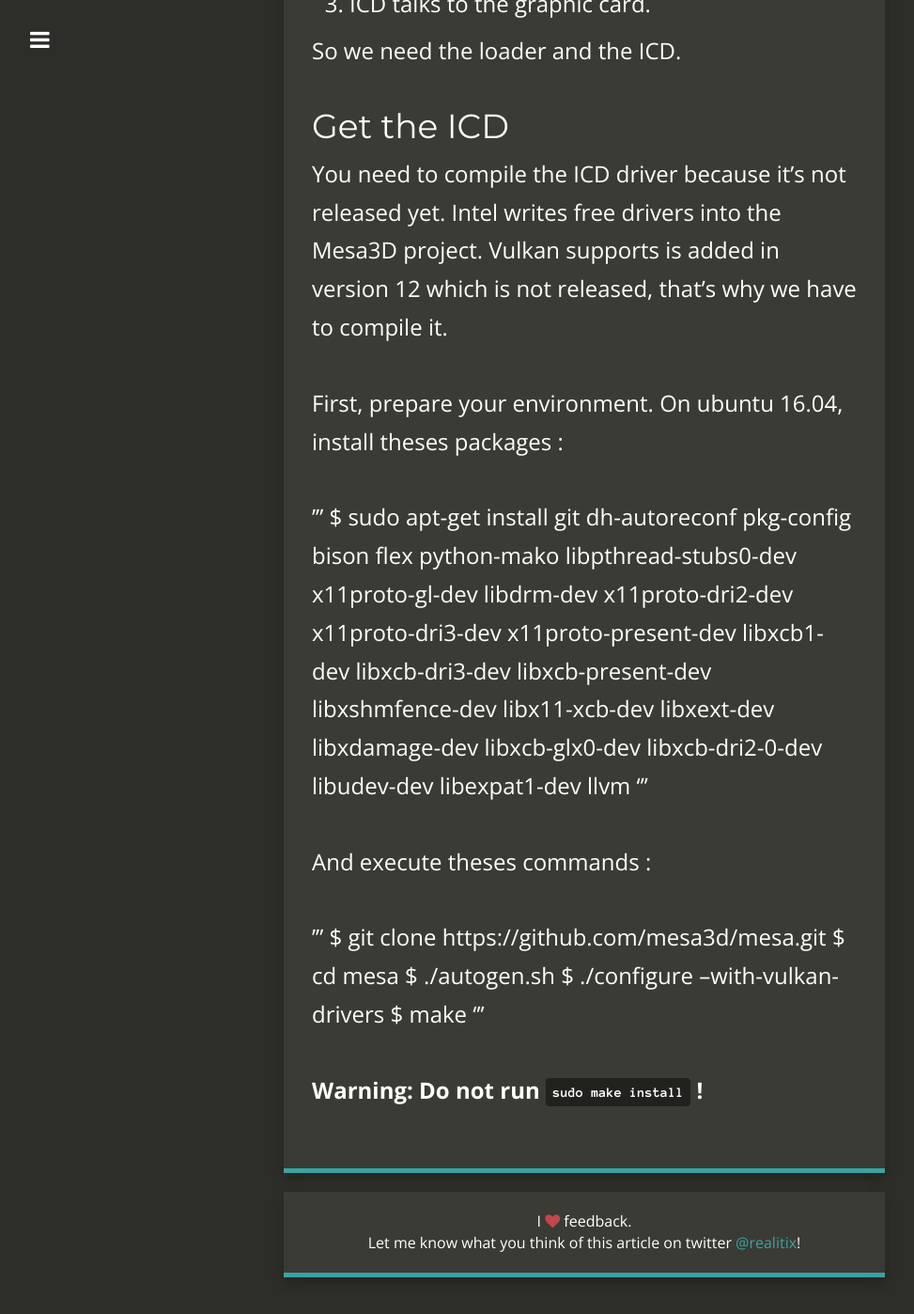
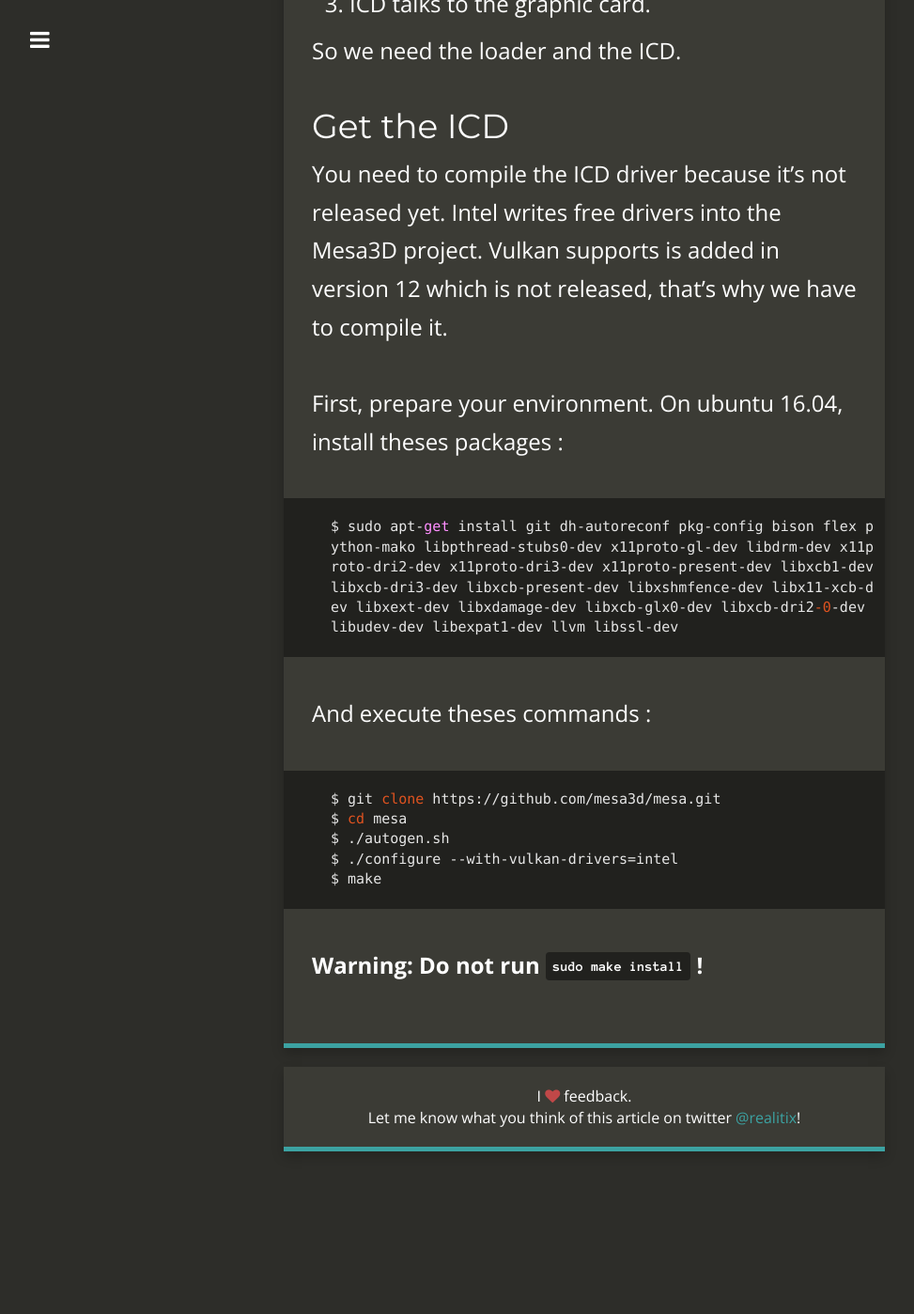
Before and after one commit to realitix/realitix.github.io, a Jekyll site: the page built from _posts/2016-06-28-first-post.md, in a window 1280 px wide and 1400 px high, scrolled down 978 px. Shown: the whole window at 94% size, without its empty margins (18-991 px from the left). Built offline with Jekyll 4.4.1, drawn with Linux system fonts in a browser that asks for light colours; nearby versions of some CDN libraries; after the commit the page ends 2244 px from its top, so only the background shows below that.

Commit message:
Fix first post

````diff
--- a/_posts/2016-06-28-first-post.md
+++ b/_posts/2016-06-28-first-post.md
@@ -34,18 +34,18 @@
 
 First, prepare your environment. On ubuntu 16.04, install theses packages :
 
-'''
-$ sudo apt-get install git dh-autoreconf pkg-config bison flex python-mako libpthread-stubs0-dev x11proto-gl-dev libdrm-dev x11proto-dri2-dev x11proto-dri3-dev x11proto-present-dev libxcb1-dev libxcb-dri3-dev libxcb-present-dev libxshmfence-dev libx11-xcb-dev libxext-dev libxdamage-dev libxcb-glx0-dev libxcb-dri2-0-dev libudev-dev libexpat1-dev llvm
-'''
+```
+$ sudo apt-get install git dh-autoreconf pkg-config bison flex python-mako libpthread-stubs0-dev x11proto-gl-dev libdrm-dev x11proto-dri2-dev x11proto-dri3-dev x11proto-present-dev libxcb1-dev libxcb-dri3-dev libxcb-present-dev libxshmfence-dev libx11-xcb-dev libxext-dev libxdamage-dev libxcb-glx0-dev libxcb-dri2-0-dev libudev-dev libexpat1-dev llvm libssl-dev
+```
 
 And execute theses commands :
 
-'''
+```
 $ git clone https://github.com/mesa3d/mesa.git
 $ cd mesa
 $ ./autogen.sh
-$ ./configure --with-vulkan-drivers
+$ ./configure --with-vulkan-drivers=intel
 $ make
-'''
+```
 
 **Warning: Do not run `sudo make install` !**
````
